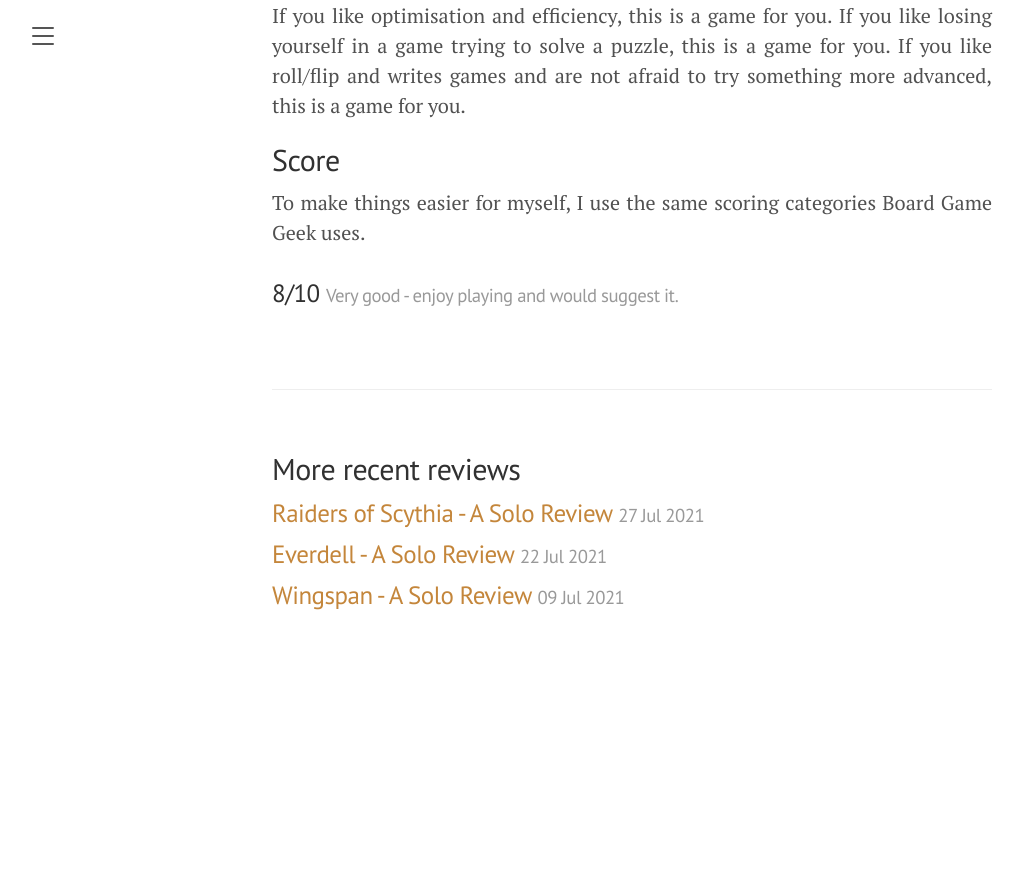
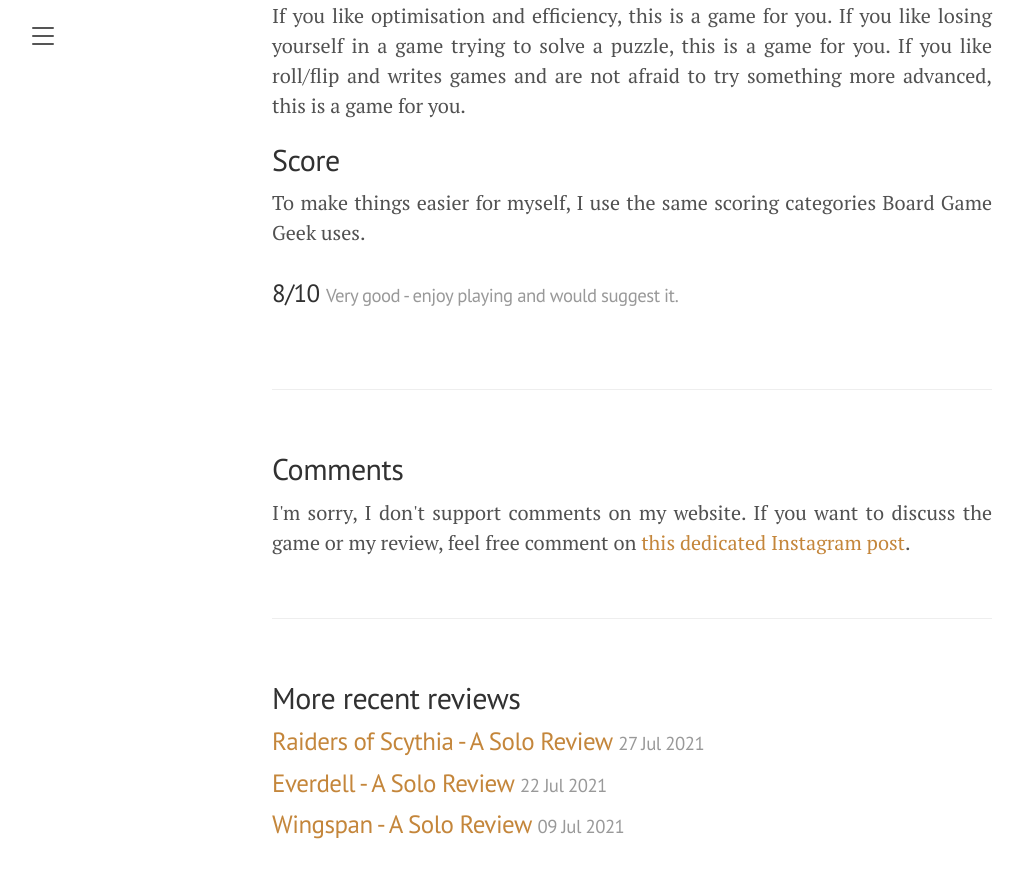
Before and after one commit to singlemeeple/singlemeeple.github.io, a Jekyll site: the page built from _posts/2021-08-24-hadrians-wall.md, in a window 1280 px wide and 900 px high, scrolled down 9269 px. Shown: the top 878 px of the window, without its empty margins (8-1031 px from the left). Built offline with Jekyll 4.4.1, drawn with Linux system fonts in a browser that asks for light colours; before the commit the page ends 9941 px from its top, so only the background shows below that; some of the changed lines change nothing that is shown.

Commit message:
Add Instagram link to Hadrian's Wall review.

```diff
--- a/_posts/2021-08-24-hadrians-wall.md
+++ b/_posts/2021-08-24-hadrians-wall.md
@@ -4,7 +4,7 @@ title: Hadrian's Wall - A Solo Review
 description: "You're one of the Roman generals tasked with overseeing the construction of part of Hadrian's famous wall and the accompanying milecastle. Will you make emperor Hadrian proud, or will the Picts make fun of your effort?"
 thumbnail: /public/images/reviews/hadrianswall/hadrians-wall-a-solo-review.jpg
 category: review
-instagram:
+instagram: https://www.instagram.com/p/CS_ZeRbscGP/
 score: 8
 ---
 
```
